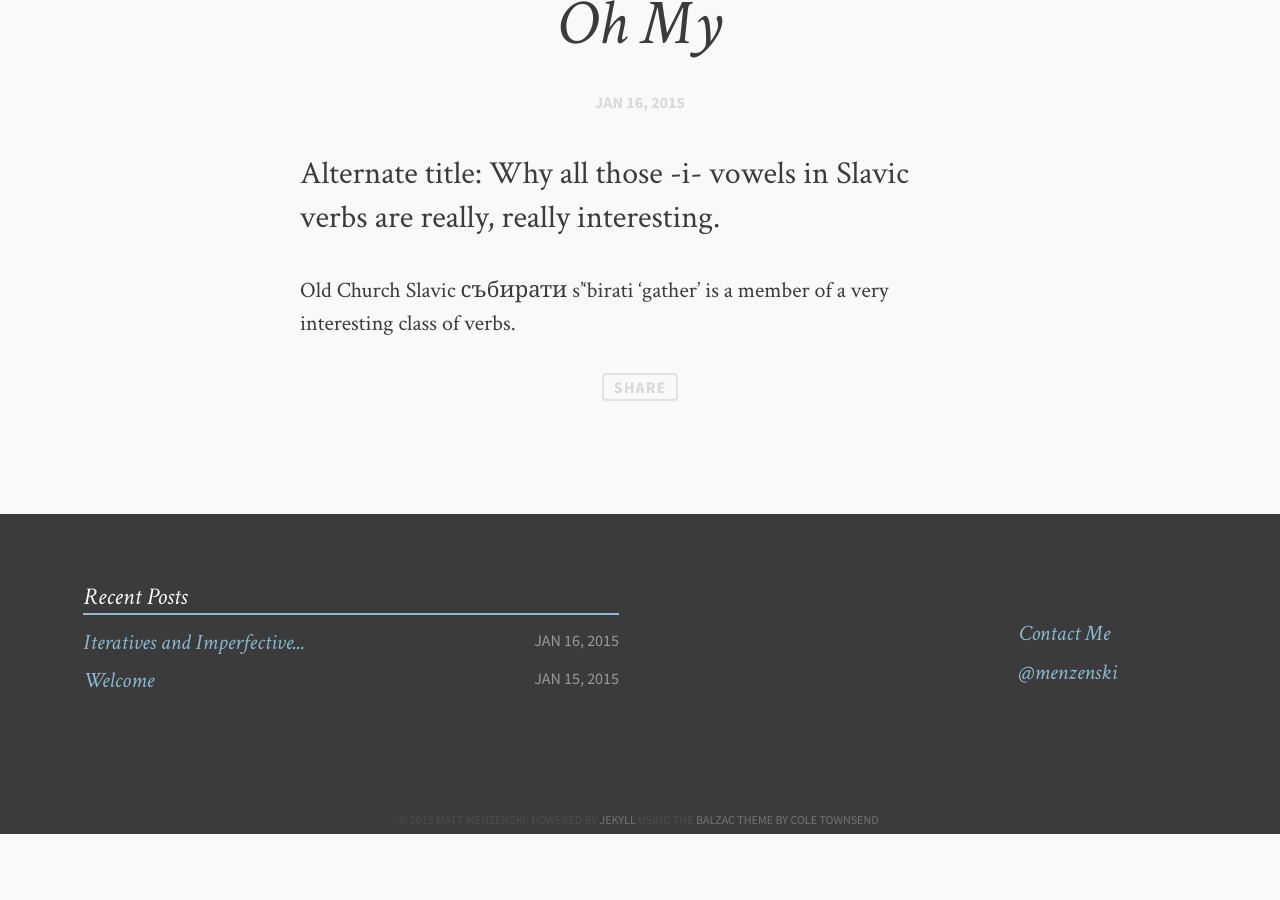
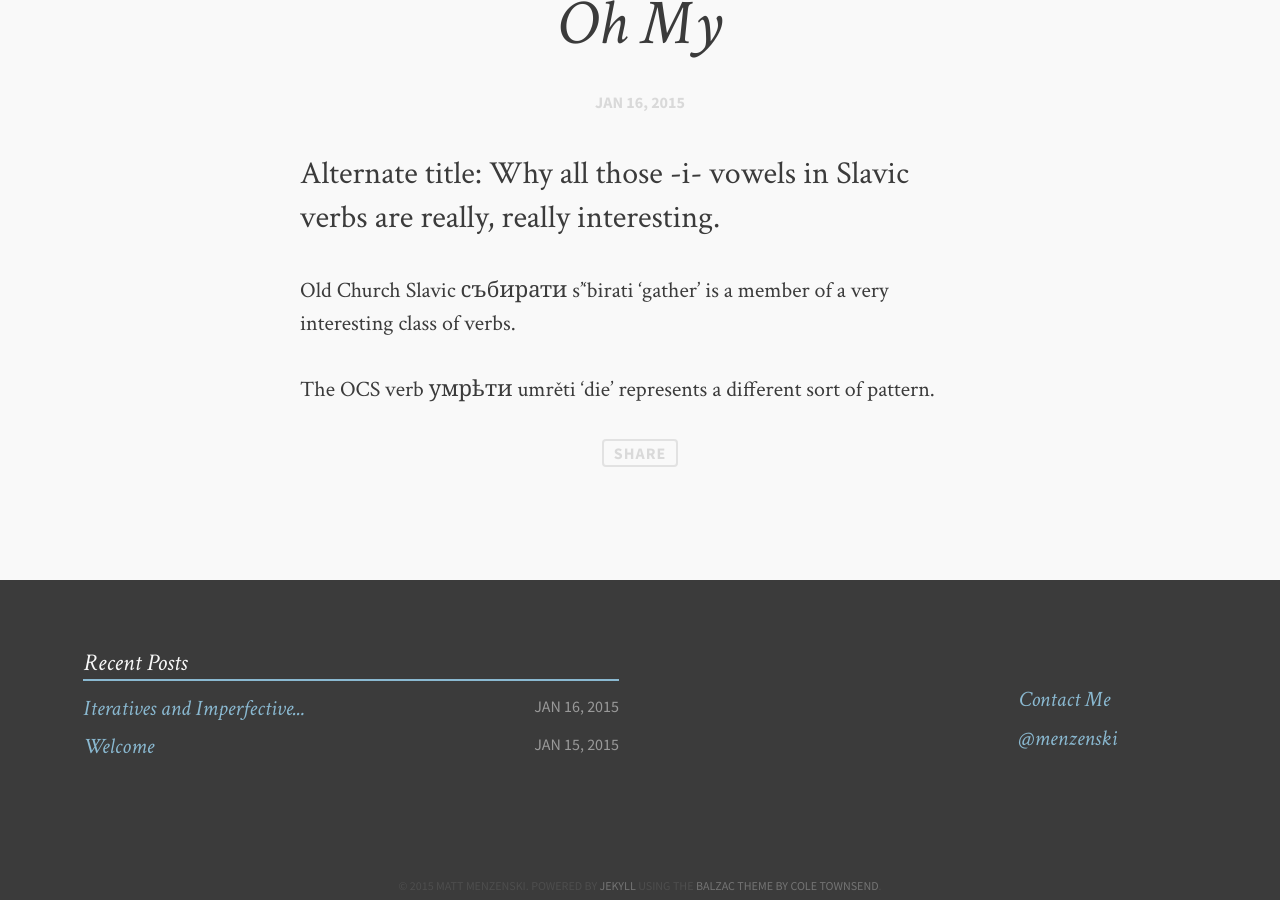
Before and after one commit to menzenski/menzenski.github.io, a Jekyll site: the page built from _posts/2015-01-16-Lengthened-Vowels-in-Slavic-Verbs.md, in a window 1280 px wide and 900 px high, scrolled down 979 px. Built offline with Jekyll 4.4.1, drawn with Linux system fonts in a browser that asks for light colours; comment, search, counter and statistics services are not loaded; before the commit the page ends 1813 px from its top, so only the background shows below that.

Commit message:
added more text to post

```diff
--- a/_posts/2015-01-16-Lengthened-Vowels-in-Slavic-Verbs.md
+++ b/_posts/2015-01-16-Lengthened-Vowels-in-Slavic-Verbs.md
@@ -9,3 +9,5 @@ image:
 ---
 
 Old Church Slavic <span class="ocs">събирати</span> <span class="russ">s''birati</span> 'gather' is a member of a very interesting class of verbs.
+
+The OCS verb <span class="ocs">умрѣти</span> <span class="russ">umrěti</span> 'die' represents a different sort of pattern.
```
